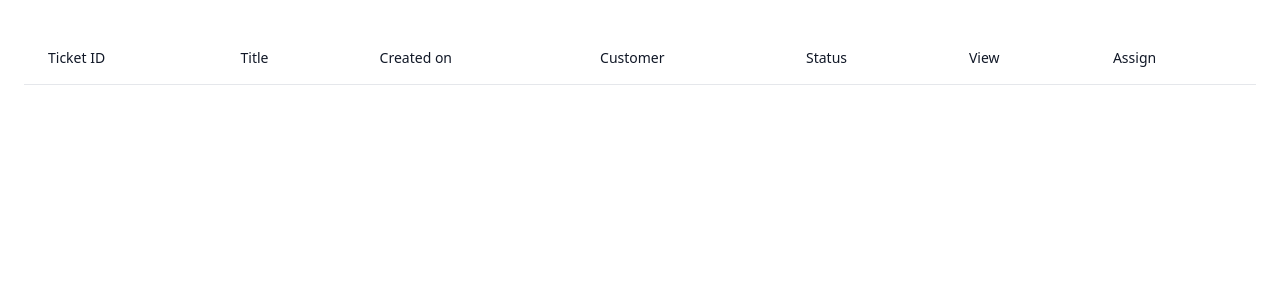
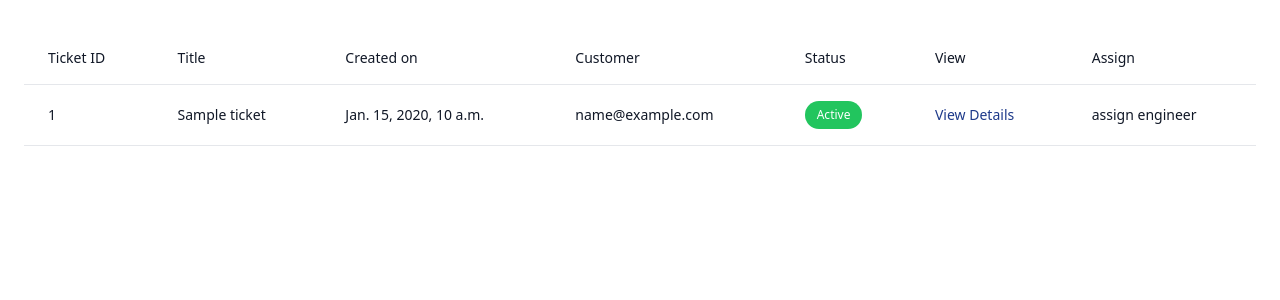
Before and after one commit to zablon-oigo/ticket-management-system, a Django app: template templates/ticket/engineer_active_tickets.html in a window 1280 px wide. Shown: the part 64-364 px from the top of the page. Run offline with Django 3.2, Linux system fonts and the light colour scheme; the template is opened without the code that fills it: values that come from a table or form of the project are taken from there, others are empty; tables that the repository leaves empty hold one stand-in row (values such as "Sample post"); lists and menus that the app fills with data are empty; some libraries are stand-ins or nearby versions.

Commit message:
Adding table body

```diff
--- a/templates/ticket/engineer_active_tickets.html
+++ b/templates/ticket/engineer_active_tickets.html
@@ -19,7 +19,32 @@
 
                             </tr>
                         </thead>
+                        <tbody>
+                            {% for ticket in tickets %}
+                            <tr class="border-b">
+                                <td class="px-6 py-4 whitespace-nowrap text-sm font-medium text-gray-900">{{ticket.ticket_id}}</td>
+                                <td class="text-sm text-gray-900 font-light px-6 py-4 whitespace-nowrap">{{ticket.ticket_title}}</td>
+                                <td class="text-sm text-gray-900 font-light px-6 py-4 whitespace-nowrap">{{ticket.created_on}}</td>
+                                <td class="text-sm text-gray-900 font-light px-6 py-4 whitespace-nowrap">{{ticket.customer}}</td>
 
+                                <td class="text-sm text-gray-900 font-light px-6 py-4 whitespace-nowrap">
+                                {% if ticket.status == 'Active' %}
+                                <span class="inline-flex items-center gap-1.5 py-1.5 px-3 rounded-full text-xs font-medium bg-green-500 text-white">Active</span>
+
+                                    {% elif ticket.status == 'Pending' %}
+                                    <span class="inline-flex items-center gap-1.5 py-1.5 px-3 rounded-full text-xs font-medium bg-yellow-500 text-white">Pending</span>
+                                    {% elif ticket.status == 'Resolved' %}
+                                    <span class="inline-flex items-center gap-1.5 py-1.5 px-3 rounded-full text-xs font-medium bg-red-500 text-white">Completed</span>
+                                    {% endif %}
+                                </td>
+                                <td class="text-sm text-blue-900 font-light px-6 py-4 whitespace-nowrap">
+                                    <a href="{% url 'ticket-details' ticket.ticket_id%}">View Details</a></td>
+                                    <td class="text-sm text-gray-900 font-light px-6 py-4 whitespace-nowrap"><a href="{% url 'assign-ticket' ticket.ticket_id %}" class="">assign engineer</a></td>
+                            </tr>
+
+                            {% endfor %}
+
+                        </tbody>
                     </table>
                 </div>
             </div>
```
